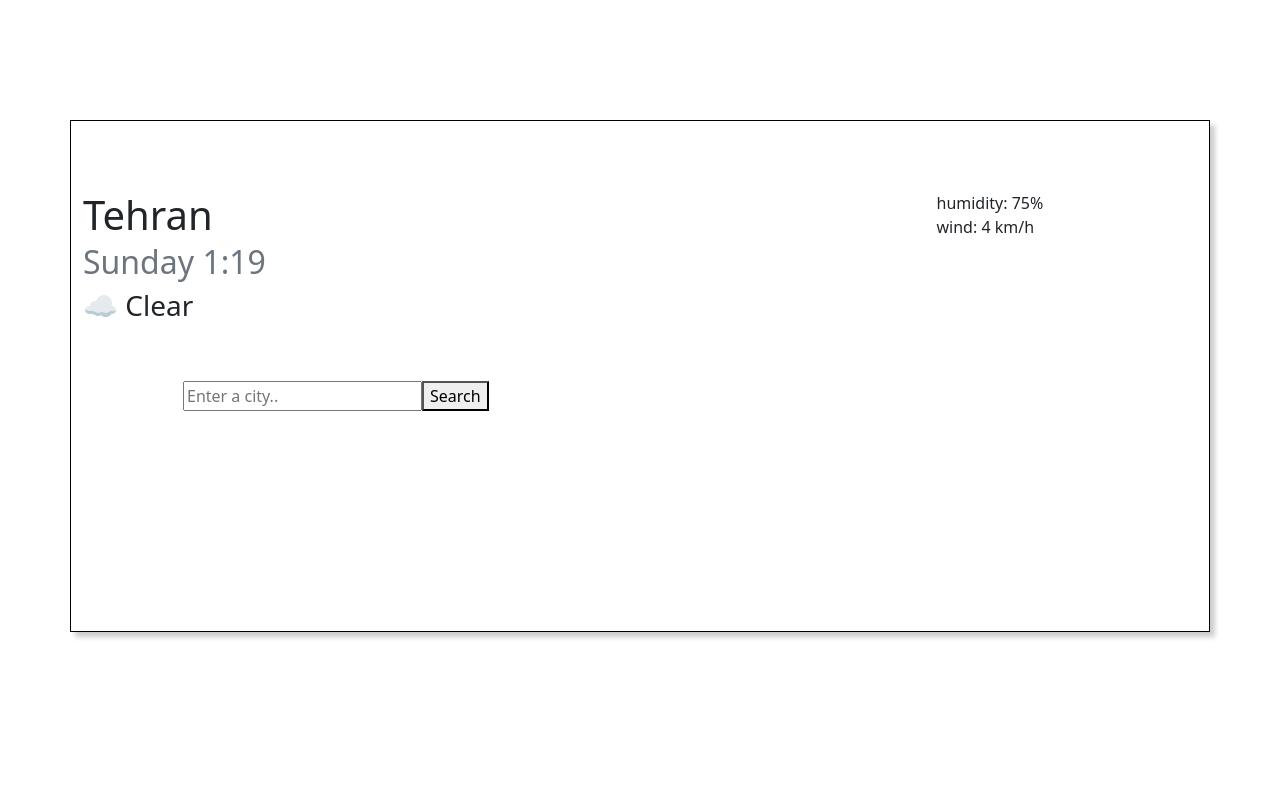
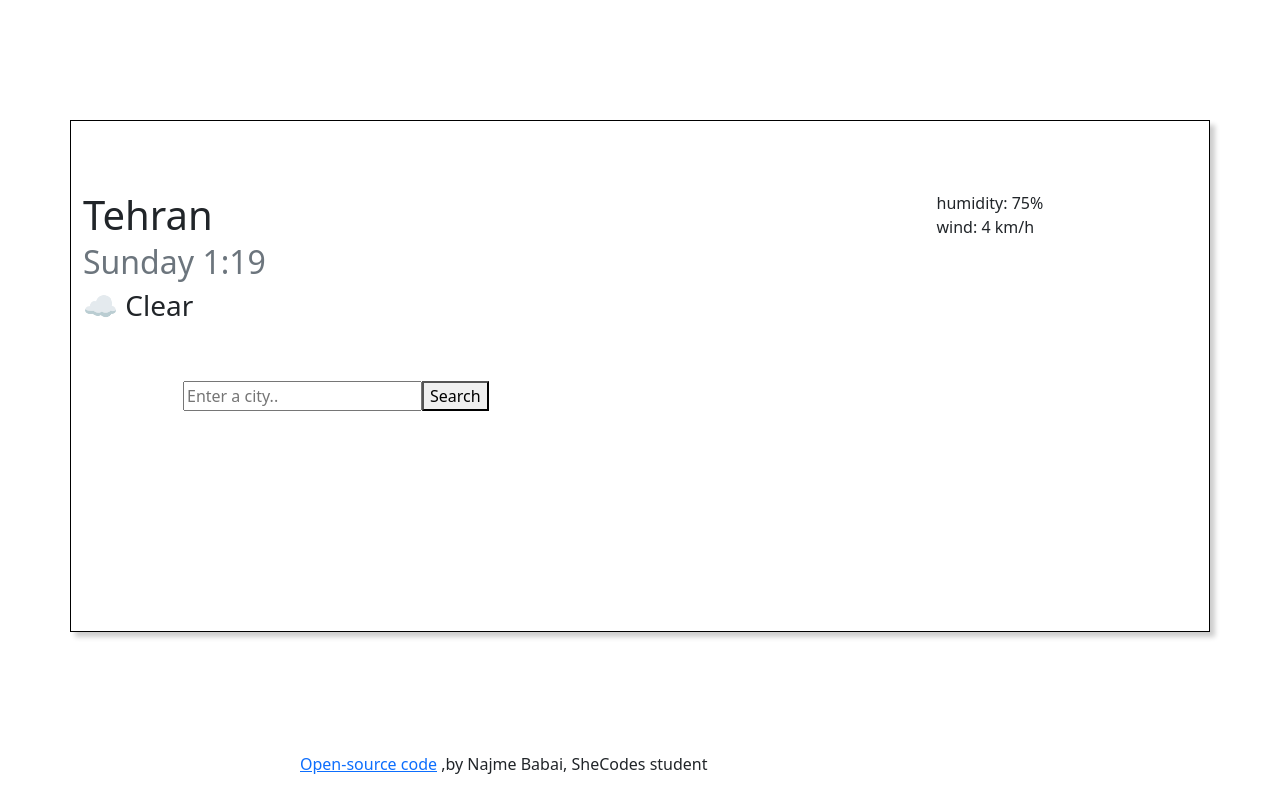
Before and after one commit to njm-5558/wearhet-react, a React (Create React App) app: page / in a window 1280 px wide. Shown: the top 800 px of the page. Built offline with nearby package versions, Linux system fonts and the light colour scheme.

Commit message:
adding a ode source

```diff
--- a/src/App.css
+++ b/src/App.css
@@ -14,3 +14,6 @@ font-size: 48px;}
   padding: 70px 50px;
   margin: 120px 300px;
 }
+.GitHub-link{
+  padding: 0px 300px;
+}
--- a/src/App.js
+++ b/src/App.js
@@ -4,6 +4,7 @@ import Weather from "./Weather";
 
 function App() {
   return (
+    <div>
       <div className="container">
         <div className="row">
           <div className="col-9">
@@ -23,7 +24,11 @@ function App() {
           <Weather />
         </div>
       </div>
-
+      <div className="GitHub-link">
+        <a href="https://github.com/njm-5558/wearhet-react">Open-source code</a>
+        <span> ,by Najme Babai, SheCodes student</span>
+      </div>
+    </div>
   );
 }
 
```
Lines whose indentation alone changed are shown as unchanged.
